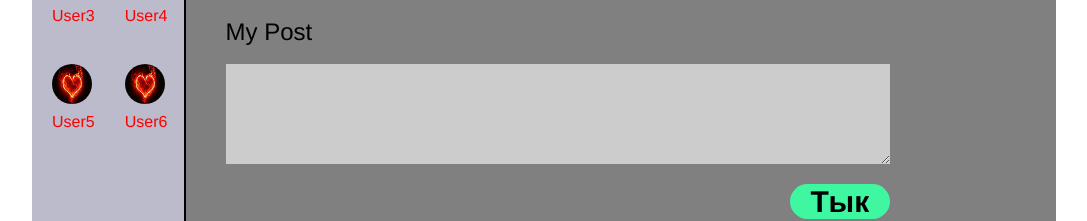
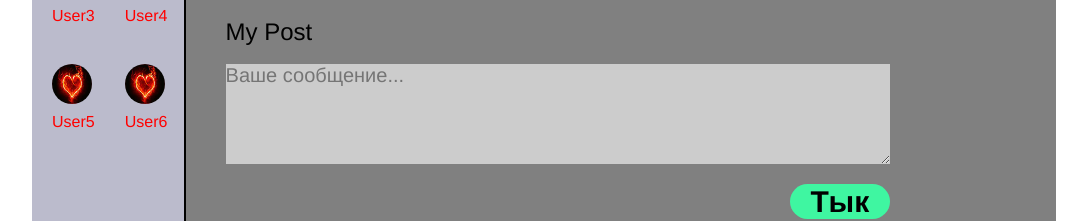
Before and after one commit to nupaT/react2021, a React (Create React App) app: page /Profile in a window 1280 px wide. Shown: the part 482-703 px from the top of the page, without its empty margins (96-1183 px from the left). Built offline with nearby package versions, Linux system fonts and the light colour scheme.

Commit message:
less 38-39. add: placeholder for textarea in MyPosts.jsx

```diff
--- a/src/components/Content/MyPosts/MyPosts.jsx
+++ b/src/components/Content/MyPosts/MyPosts.jsx
@@ -28,6 +28,7 @@ const MyPosts = (props) => {
           onChange={newEnterTextPost}
           ref={postElement}
           value={props.textPost}
+          placeholder="Ваше сообщение..."
         />
         <div className={classes.submit__block}>
           <input
```
